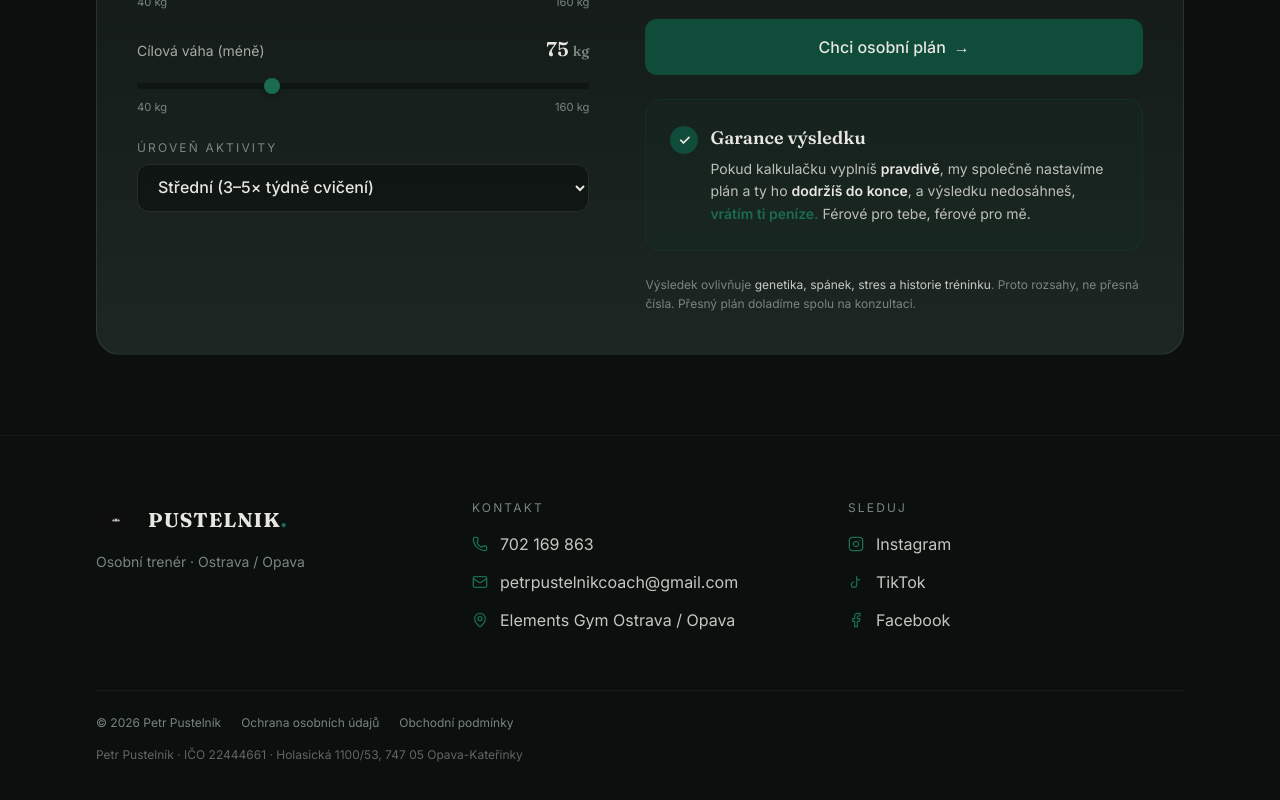
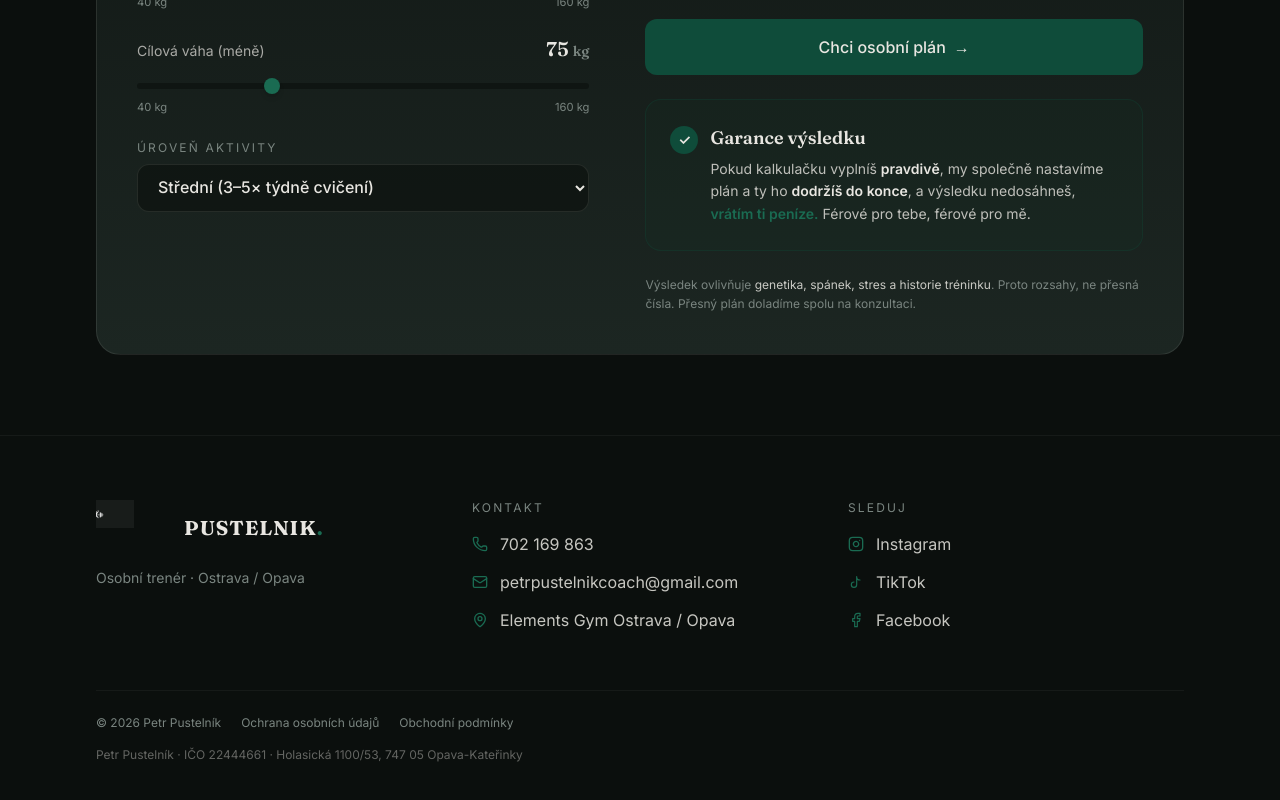
Before and after one commit to pustelnikcoach/pustelnikcoach, a Next.js app: page /kalkulacka in a window 1280 px wide. Shown: the part 912-1712 px from the top of the page. Built offline with nearby package versions, Linux system fonts and the light colour scheme.

Commit message:
Update: logo panáček v navigaci (při scrollu) a větší logo v patičce

```diff
--- a/components/sections/Footer.tsx
+++ b/components/sections/Footer.tsx
@@ -45,11 +45,22 @@ export function Footer() {
           <div>
             <div className="flex items-center gap-3">
               {/* eslint-disable-next-line @next/next/no-img-element */}
-              <img
-                src="/images/logo-petr.png"
-                alt="Petr Pustelník logo"
-                className="h-10 w-10 object-contain"
-              />
+              <div
+                className="overflow-hidden flex-shrink-0"
+                style={{ height: "56px", width: "76px" }}
+              >
+                {/* eslint-disable-next-line @next/next/no-img-element */}
+                <img
+                  src="/images/logo-petr.png"
+                  alt="Petr Pustelník logo"
+                  style={{
+                    width: "151px",
+                    height: "auto",
+                    marginLeft: "-38px",
+                    mixBlendMode: "screen",
+                  }}
+                />
+              </div>
               <div className="font-display text-xl font-bold tracking-wider text-bone">
                 {nav.brand}
                 <span className="text-emerald-light">.</span>
--- a/components/sections/Nav.tsx
+++ b/components/sections/Nav.tsx
@@ -37,9 +37,31 @@ export function Nav() {
         <div className="max-w-6xl mx-auto px-5 sm:px-8 h-16 flex items-center justify-between">
           <a
             href="#"
-            className="font-display text-lg font-semibold tracking-wider text-bone"
+            className="flex items-center font-display text-lg font-semibold tracking-wider text-bone"
             aria-label={`${nav.brand}.`}
           >
+            <div
+              className="overflow-hidden flex-shrink-0 transition-all duration-300"
+              style={{
+                height: "28px",
+                width: scrolled ? "38px" : "0px",
+                opacity: scrolled ? 1 : 0,
+                marginRight: scrolled ? "8px" : "0px",
+              }}
+            >
+              {/* eslint-disable-next-line @next/next/no-img-element */}
+              <img
+                src="/images/logo-petr.png"
+                alt=""
+                aria-hidden
+                style={{
+                  width: "76px",
+                  height: "auto",
+                  marginLeft: "-19px",
+                  mixBlendMode: "screen",
+                }}
+              />
+            </div>
             {nav.brand}
             <span className="text-emerald-light">.</span>
           </a>
```
